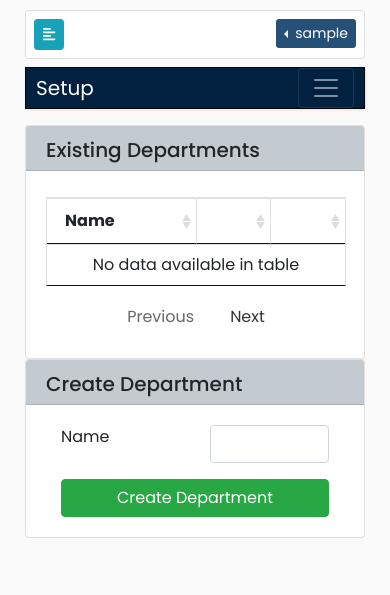
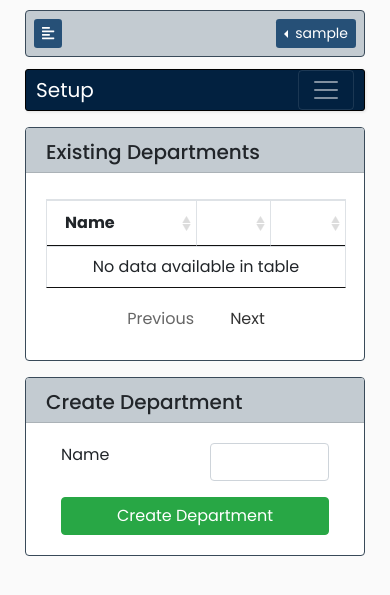
Before and after one commit to roganjoshp/covid-routine, a Flask app: page /core/departments in a window 390 px wide. Shown: the top 595 px of the page. Run offline with Flask 2, Linux system fonts and the light colour scheme; the visitor is signed in with stand-in values (Sample User, id 1); data comes from the database, SQL or seed files in the repository; data that the repository does not hold is empty; parts of the project's set-up code (start-up, migrations or seed data) failed here and were passed over; some libraries are stand-ins or nearby versions.

Commit message:
Fixed navbar and layout for mobile

```diff
--- a/app/templates/base.html
+++ b/app/templates/base.html
@@ -25,9 +25,9 @@
             <div class="container-fluid content-row">
                <div class="row">
                   <div class="col col-sm-12">
-                     <div class="card pb-2 mb-2 pt-2 pl-2 pr-2">
-                        <div class="top_banner">
-                           <button type="button" id="sidebarCollapse" class="btn btn-info btn-sm">
+                     <div class="card pb-2 mb-2 pt-2 pl-2 pr-2" style="background-color: #C3CBD1; border-color: #394a59;">
+                        <div style="background-color: #C3CBD1;">
+                           <button type="button" id="sidebarCollapse" class="btn btn-primary btn-sm">
                               <i class="fas fa-align-left"></i>
                            </button>
                            {% if current_user.is_authenticated %}
--- a/app/templates/core/departments/homepage.html
+++ b/app/templates/core/departments/homepage.html
@@ -3,8 +3,8 @@
 {% include 'navbars/core_nav.html' %}
 <div class="container-fluid content-row">
    <div class="row">
-      <div class="col col-sm-6">
-         <div class="card pb-0 h-100">
+      <div class="col col-lg-6">
+         <div class="card mb-3 h-100" style="border-color: #394a59">
             <div class="card-header">
                <h5>Existing Departments</h5>
             </div>
@@ -13,8 +13,8 @@
             </div>
          </div>
       </div>
-      <div class="col col-sm-6">
-         <div class="card pb-0 h-100">
+      <div class="col col-lg-6">
+         <div class="card mb-3 h-100" style="border-color: #394a59">
             <div class="card-header">
                <h5>Create Department</h5>
             </div>
--- a/app/templates/core/homepage.html
+++ b/app/templates/core/homepage.html
@@ -4,7 +4,7 @@
 <div class="container-fluid content-row">
    <div class="row">
       <div class="col col-sm-12">
-         <div class="card">
+         <div class="card" style="border-color: #394a59">
             <div class="card-header">
                <h5>Placeholder</h5>
             </div>
--- a/app/templates/home/homepage.html
+++ b/app/templates/home/homepage.html
@@ -5,7 +5,7 @@
       <div class="col col-sm-12">
          <div class="card" style="border-color: #394a59">
             <div class="card-header">
-               <h5>PTV Status</h5>
+               <h5>Placeholder</h5>
             </div>
             <div class="card-body">
                Testing hospital app
--- a/app/templates/navbars/core_nav.html
+++ b/app/templates/navbars/core_nav.html
@@ -1,11 +1,9 @@
 <div class="container-fluid content-row">
    <div class="row">
       <div class="col col-sm-12">
-         <nav class="navbar navbar-expand-lg navbar-dark pt-0 pb-0 mb-3"
-            style="border: 1px solid #000; width: 100%; background-color: #022140">
+         <nav class="navbar navbar-expand-lg navbar-dark pt-0 pb-0 mb-3 mt-1" style="border: 1px solid #000; border-radius: 3px; width: 100%; background-color: #022140">
           <a class="navbar-brand" href="{{ url_for('core.homepage') }}">Setup</a>
-            <button class="navbar-toggler" type="button" data-toggle="collapse" data-target="#navbarSupportedContent"
-               aria-controls="navbarSupportedContent" aria-expanded="false" aria-label="Toggle navigation">
+          <button class="navbar-toggler" type="button" data-toggle="collapse" data-target="#navbarNavDropdown" aria-controls="navbarNavDropdown" aria-expanded="false" aria-label="Toggle navigation">
             <span class="navbar-toggler-icon"></span>
           </button>
           <div class="collapse navbar-collapse" id="navbarNavDropdown">
@@ -15,11 +13,12 @@
               </li>
               <li class="nav-item dropdown">
                 <a class="nav-link dropdown-toggle" href="#" id="navbarDropdownMenuLink" data-toggle="dropdown" aria-haspopup="true" aria-expanded="false">
-                     Shifts
+                  Placeholder
                 </a>
                 <div class="dropdown-menu" aria-labelledby="navbarDropdownMenuLink">
-                     <a class="dropdown-item" href="{{ url_for('core.departments_home') }}">Create</a>
+                  <a class="dropdown-item" href="#">Action</a>
                   <a class="dropdown-item" href="#">Another action</a>
+                  <a class="dropdown-item" href="#">Something else here</a>
                 </div>
               </li>
             </ul>
```
Also changed, not shown: app/static/css/custom-style.css (+1 -14 lines). Lines whose indentation alone changed are shown as unchanged.
